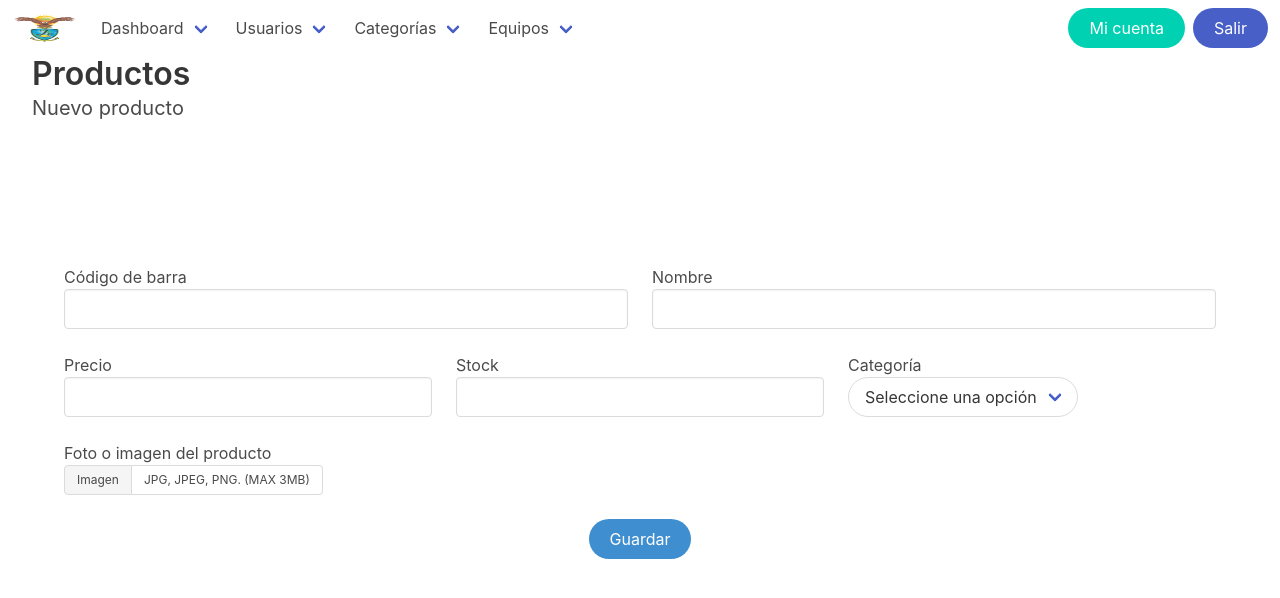
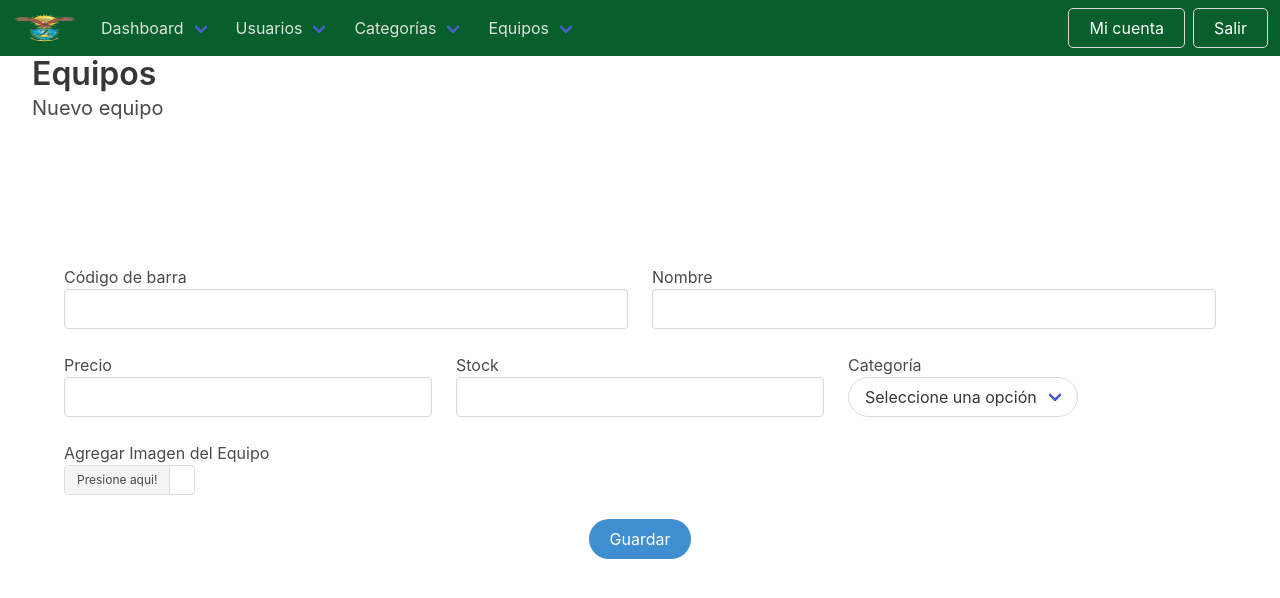
Before and after one commit to jhoosy/InventarioBaldwin, a PHP site: page /index.php?vista=product_new in a window 1280 px wide. Shown: the top 598 px of the page. Run offline with PHP 8.4, Linux system fonts and the light colour scheme; a user stored in the database is signed in; data that the repository does not hold is empty.

Commit message:
Cambie los estilos y mejore un poco el diseño de interfaz

```diff
--- a/css/estilos.css
+++ b/css/estilos.css
@@ -8,8 +8,9 @@ body,html{
 	display: flex;
 	justify-content: center;
 	align-items: center;
-	background-color: green;
+	background-color: rgb(201, 12, 12);
 }
+
 .main-container > .login,
 .main-container > .hero-body{
 	height: auto;
@@ -19,7 +20,7 @@ body,html{
 }
 /* Clase de color verde personalizado */
 .is-custom-green {
-	background-color: #2E7D32; /* Color verde oscuro personalizado */
+	background-color: rgb(24, 104, 48); /* Color verde oscuro personalizado */
 	color: #fff; /* Color de texto blanco o claro */
 	/* Otros estilos que desees aplicar */
   }
@@ -31,6 +32,7 @@ body,html{
 /* Estilos para el contenedor de las cajas pequeñas */
 .container-fluid {
 	padding: 60px; /* Ajusta el espaciado según tus necesidades */
+	background-color: rgb(245, 247, 245);
   }
 
   /* Estilos para las cajas pequeñas */
@@ -98,3 +100,84 @@ body,html{
 	background-color: #6c757d; /* Color de fondo gris */
 	color: #fff; /* Color de texto blanco o claro */
   }
+
+
+  /* Estilo para la barra de navegación */
+.navbar {
+    background-color: #920808; /* Color de fondo de la barra de navegación */
+    color: #ad1717; /* Color del texto en la barra de navegación */
+    /* Otros estilos deseados */
+}
+
+/* Estilo para la marca del logotipo */
+.navbar-brand {
+    /* Estilos para el contenedor de la marca */
+	background-color: rgb(8, 95, 44);
+}
+
+/* Estilo para el logotipo */
+.navbar-brand a.navbar-item img {
+    /* Estilos para la imagen del logotipo */
+    max-width: 100%; /* Asegura que la imagen se ajuste al ancho del contenedor */
+    height: auto; /* Ajusta la altura automáticamente según el ancho */
+}
+
+/* Estilo para el botón de hamburguesa */
+.navbar-burger {
+    /* Estilos para el botón de hamburguesa */
+	background-color: #000000;
+}
+
+/* Estilo para los elementos del menú */
+.navbar-menu {
+    /* Estilos para el menú */
+	background-color: rgb(8, 95, 44);
+}
+
+/* Estilo para los elementos de la parte izquierda del menú */
+.navbar-start {
+    /* Estilos para los elementos de la parte izquierda del menú */
+	background-color: rgb(8, 95, 44);
+
+}
+
+/* Estilo para los enlaces del menú */
+.navbar-link:hover {
+    color: #065f03;
+
+
+}
+.navbar-link {
+    color: #dee4de;
+
+
+}
+
+/* Estilo para el botón "Mi cuenta" */
+.button.is-primary-custom {
+    background-color: rgb(8, 95, 44); /* Cambia el color de fondo para el botón "Mi cuenta" */
+    color: #fff; /* Cambia el color del texto */
+    border-radius: 5px; /* Añade esquinas redondeadas */
+    padding: 10px 20px; /* Ajusta el espaciado interno del botón */
+    font-size: 16px; /* Cambia el tamaño del texto en el botón */
+    /* Otros estilos deseados */
+}
+
+/* Estilo para el botón "Salir" */
+.button.is-link-custom {
+    background-color: rgb(8, 95, 44); /* Cambia el color de fondo para el botón "Salir" */
+    color: #fff; /* Cambia el color del texto */
+    border-radius: 5px; /* Añade esquinas redondeadas */
+    padding: 10px 20px; /* Ajusta el espaciado interno del botón */
+    font-size: 16px; /* Cambia el tamaño del texto en el botón */
+    /* Otros estilos deseados */
+}
+.button.is-link-custom:hover{
+  color: #ffffff;
+  background-color: #d31414;
+}
+
+.button.is-primary-custom:hover{
+  color: #146809;
+  background-color: #ffffff;
+}
--- a/inc/navbar.php
+++ b/inc/navbar.php
@@ -56,11 +56,11 @@
         <div class="navbar-end">
             <div class="navbar-item">
                 <div class="buttons">
-                    <a href="index.php?vista=user_update&user_id_up=<?php echo $_SESSION['id']; ?>" class="button is-primary is-rounded">
+                    <a href="index.php?vista=user_update&user_id_up=<?php echo $_SESSION['id']; ?>" class="button is-primary-custom">
                         Mi cuenta
                     </a>
 
-                    <a href="index.php?vista=logout" class="button is-link is-rounded">
+                    <a href="index.php?vista=logout" class="button is-link-custom">
                         Salir
                     </a>
                 </div>
--- a/vistas/product_new.php
+++ b/vistas/product_new.php
@@ -1,6 +1,6 @@
 <div class="container is-fluid mb-6">
-	<h1 class="title">Productos</h1>
-	<h2 class="subtitle">Nuevo producto</h2>
+	<h1 class="title">Equipos</h1>
+	<h2 class="subtitle">Nuevo equipo</h2>
 </div>
 
 <div class="container pb-6 pt-6">
@@ -60,14 +60,14 @@
 		</div>
 		<div class="columns">
 			<div class="column">
-				<label>Foto o imagen del producto</label><br>
+				<label>Agregar Imagen del Equipo</label><br>
 				<div class="file is-small has-name">
 				  	<label class="file-label">
 				    	<input class="file-input" type="file" name="producto_foto" accept=".jpg, .png, .jpeg" >
 				    	<span class="file-cta">
-				      		<span class="file-label">Imagen</span>
+				      		<span class="file-label">Presione aqui!</span>
 				    	</span>
-				    	<span class="file-name">JPG, JPEG, PNG. (MAX 3MB)</span>
+				    	<span class="file-name"></span>
 				  	</label>
 				</div>
 			</div>
```
Also changed, not shown: img/producto/camara_72.jpg (added), img/producto/monitor_teros_39.jpg (added), img/producto/monitores_98.jpg (added), img/producto/mouse_61.jpg (added), img/producto/mousesss_85.jpg (added), img/producto/teclado_2.jpg (added), img/producto/tecladoss_5.jpg (added), img/producto/terosss_85.jpg (added), img/producto/terous_86.jpg (added).
